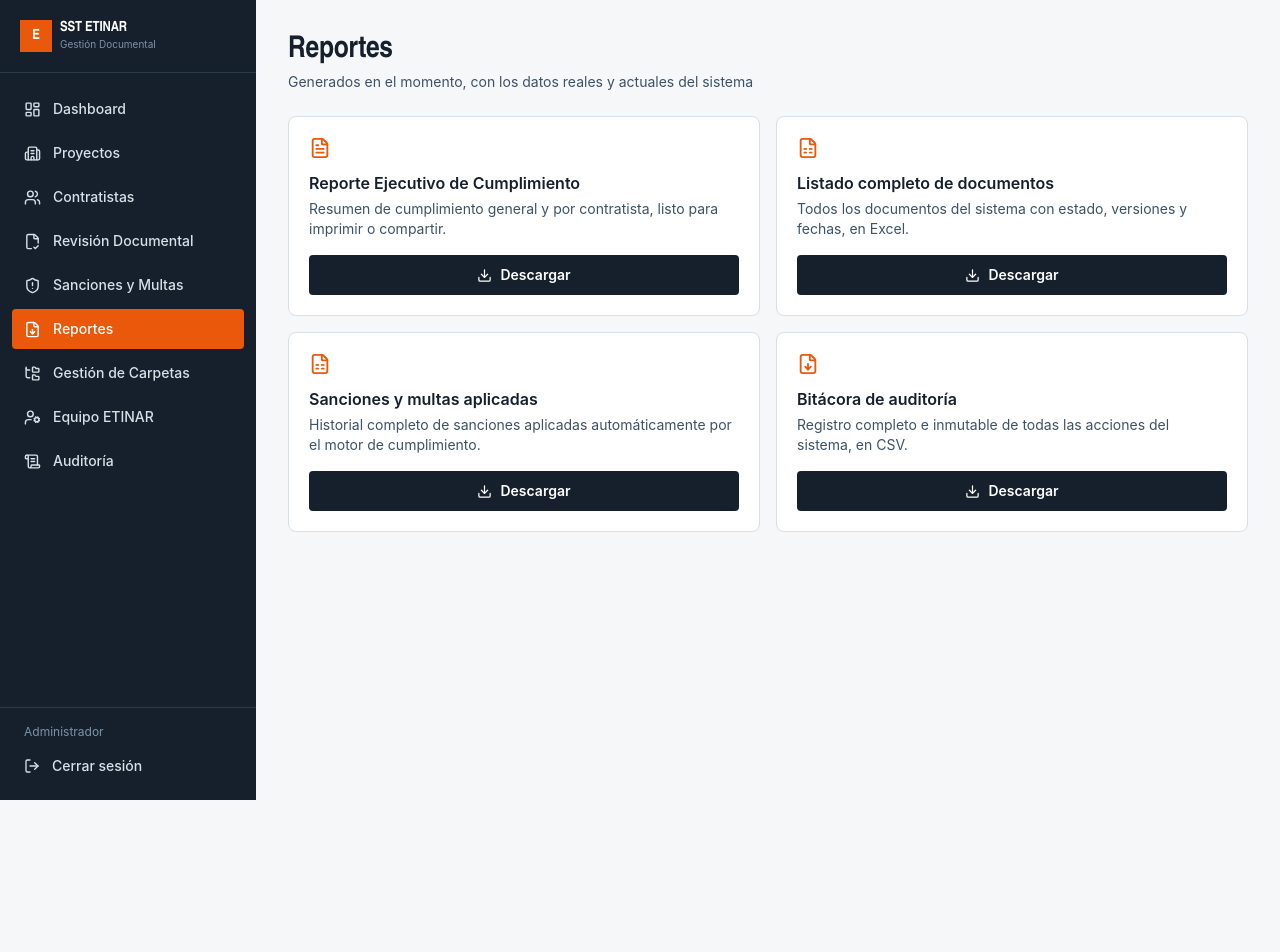
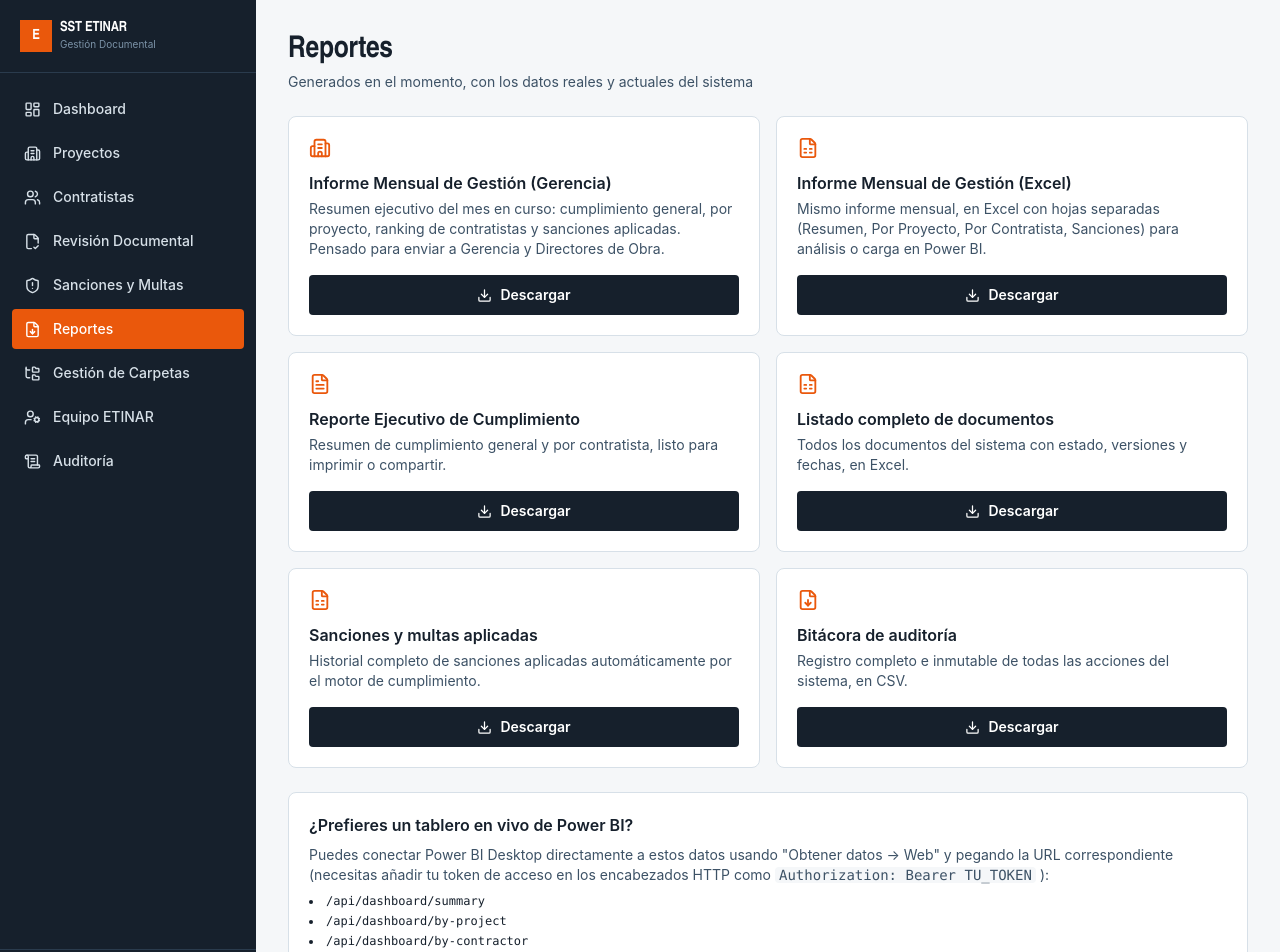
Before and after one commit to criatianalexaindercoquesuarez-lgtm/etinar-sst, a React (Vite) app in the folder frontend/: page /reportes in a window 1280 px wide. Shown: the top 952 px of the page. Before the commit the page ends 800 px from the top, so only its background shows below. Built offline with nearby package versions, Linux system fonts and the light colour scheme; no server answers; sample sign-in values are in the browser's storage.

Commit message:
Add monthly report options and update imports
Added new report options for monthly PDF and Excel formats, including titles and descriptions. Updated imports to include Building2 icon.

```diff
--- a/frontend/src/pages/Reports.tsx
+++ b/frontend/src/pages/Reports.tsx
@@ -1,5 +1,5 @@
 import { useState } from 'react';
-import { FileText, FileSpreadsheet, FileDown, Download } from 'lucide-react';
+import { FileText, FileSpreadsheet, FileDown, Download, Building2 } from 'lucide-react';
 import { api } from '../lib/api';
 
 interface ReportOption {
@@ -12,6 +12,22 @@ interface ReportOption {
 }
 
 const REPORTS: ReportOption[] = [
+  {
+    key: 'monthly-pdf',
+    title: 'Informe Mensual de Gestión (Gerencia)',
+    description: 'Resumen ejecutivo del mes en curso: cumplimiento general, por proyecto, ranking de contratistas y sanciones aplicadas. Pensado para enviar a Gerencia y Directores de Obra.',
+    endpoint: '/reports/monthly-executive.pdf',
+    filename: 'informe-mensual-gestion.pdf',
+    icon: Building2,
+  },
+  {
+    key: 'monthly-xlsx',
+    title: 'Informe Mensual de Gestión (Excel)',
+    description: 'Mismo informe mensual, en Excel con hojas separadas (Resumen, Por Proyecto, Por Contratista, Sanciones) para análisis o carga en Power BI.',
+    endpoint: '/reports/monthly-executive.xlsx',
+    filename: 'informe-mensual-gestion.xlsx',
+    icon: FileSpreadsheet,
+  },
   {
     key: 'compliance-pdf',
     title: 'Reporte Ejecutivo de Cumplimiento',
@@ -105,6 +121,23 @@ export default function Reports() {
           </div>
         ))}
       </div>
+
+      <div className="bg-white border border-steel-200 rounded-lg p-5">
+        <h3 className="font-semibold text-steel-900 mb-2">¿Prefieres un tablero en vivo de Power BI?</h3>
+        <p className="text-sm text-steel-600 mb-2">
+          Puedes conectar Power BI Desktop directamente a estos datos usando
+          "Obtener datos → Web" y pegando la URL correspondiente (necesitas
+          añadir tu token de acceso en los encabezados HTTP como
+          <code className="bg-steel-50 px-1 rounded mx-1">Authorization: Bearer TU_TOKEN</code>):
+        </p>
+        <ul className="text-xs font-mono text-steel-500 space-y-1 list-disc list-inside">
+          <li>/api/dashboard/summary</li>
+          <li>/api/dashboard/by-project</li>
+          <li>/api/dashboard/by-contractor</li>
+          <li>/api/sanctions</li>
+          <li>/api/documents/alerts/list</li>
+        </ul>
+      </div>
     </div>
   );
 }
```
